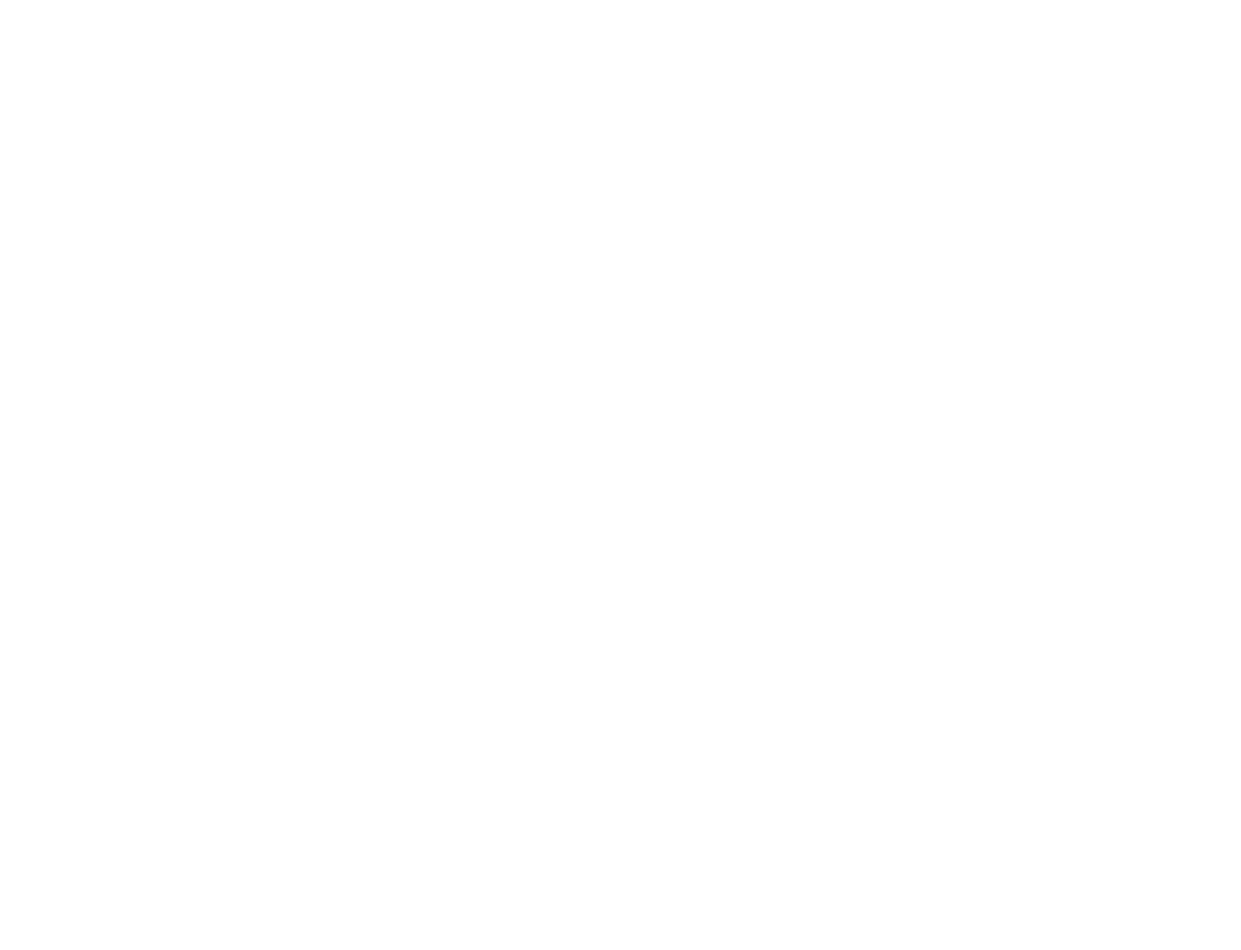
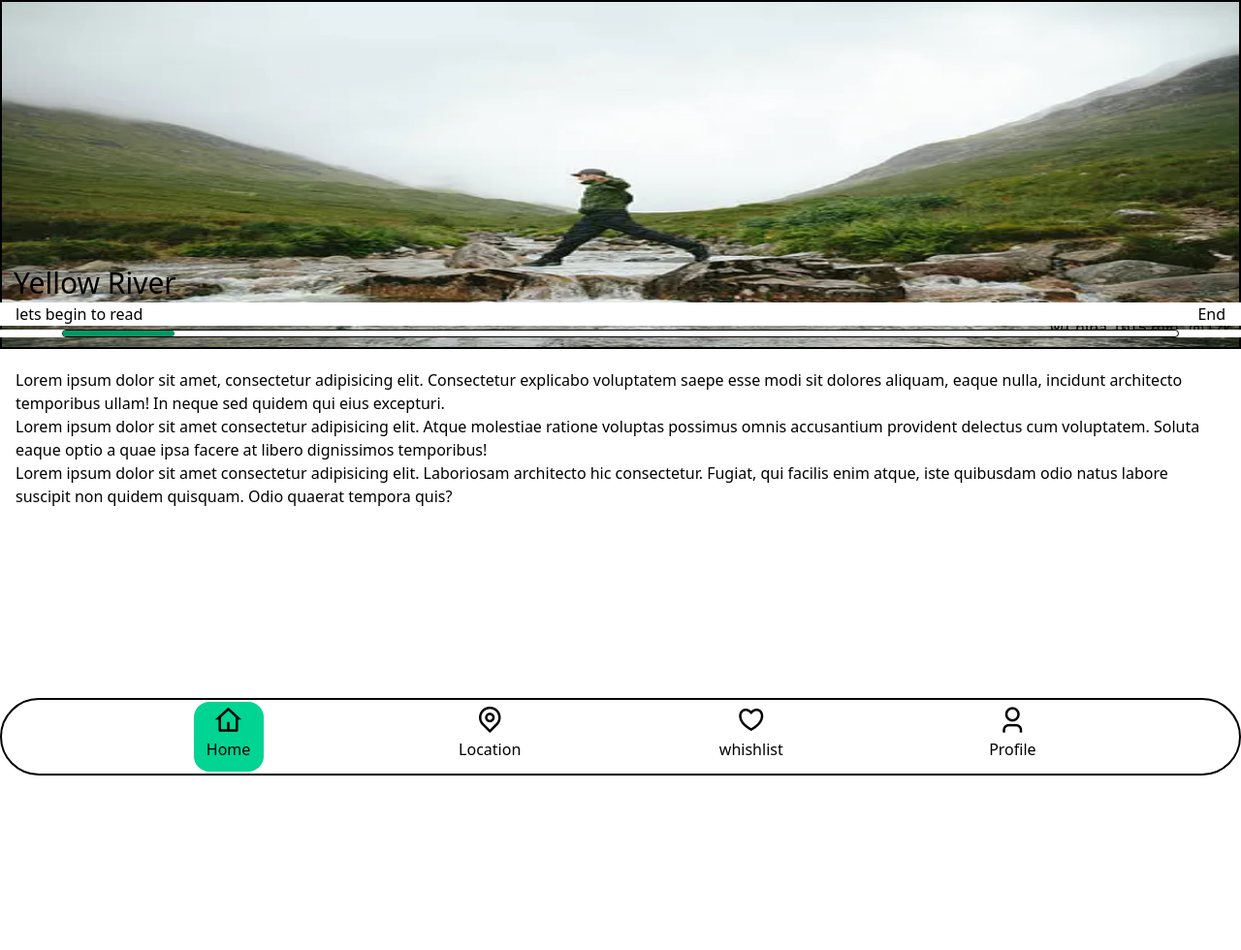
Before and after one commit to abdellahMdi/ViaBlog-Inspiration-Blog-de-Voyage, a plain HTML site: page detailes.html in a window 1280 px wide. Shown: the whole page at 97% size. Before the commit the page ends 800 px from the top, so only its background shows below. Drawn offline with nearby package versions, Linux system fonts and the light colour scheme.

Commit message:
finished the html and tailwindcss code of the detaile page

```diff
--- a/detailes.html
+++ b/detailes.html
@@ -1,11 +1,80 @@
 <!DOCTYPE html>
 <html lang="en">
+
 <head>
-    <meta charset="UTF-8">
-    <meta name="viewport" content="width=device-width, initial-scale=1.0">
+    <meta charset="UTF-8" />
+    <meta name="viewport" content="width=device-width, initial-scale=1.0" />
+    <script src="https://cdn.jsdelivr.net/npm/@tailwindcss/browser@4"></script>
+    <link href="
+https://cdn.jsdelivr.net/npm/remixicon@4.9.1/fonts/remixicon.min.css
+" rel="stylesheet" />
     <title>Document</title>
 </head>
-<body>
 
+<body class="min-h-screen">
+    <div class="min-h-screen">
+        <div class="border-2 absolute top-0 right-0 h-[45%] w-full">
+            <img class="absolute w-full h-full" src="images/hik.webp" alt="">
+            <p class="absolute right-34 bottom-2">China</p>
+            <div class="absolute right-45 bottom-2">
+                <i class="ri-map-pin-line"></i>
+            </div>
+            <p class="absolute right-15.5 bottom-2">15 min</p>
+            <div class="absolute right-28 bottom-2">
+                <i class="ri-time-line"></i>
+            </div>
+            <p class="absolute right-2 bottom-2">12k</p>
+            <div class="absolute right-9 bottom-2">
+                <i class="ri-eye-line"></i>
+            </div>
+            <h1 class="absolute bottom-12 left-3 text-3xl ">Yellow River</h1>
+            <p class="absolute bottom-6 left-7 ">By lan Jacobson</p>
+        </div>
+        <div class="flex items-center px-4 justify-between w-full absolute top-78 bg-[#ffffff]">
+            <h3>lets begin to read</h3>
+            <h3 >End</h3>
+        </div>
+        <div class=" absolute top-85 flex justify-center w-full h-2 bg-[#ffffff]">
+            <div class="flex border-1 w-[90%] rounded-full h-full">
+                <div class="bg-emerald-600 w-[10%] rounded-full h-full"></div>
+            </div>
+        </div>
+        <div class=" w-full h-150 absolute top-95">
+            <p class="px-4">
+                Lorem ipsum dolor sit amet, consectetur adipisicing elit. Consectetur explicabo voluptatem saepe esse modi sit dolores aliquam, eaque nulla, incidunt architecto temporibus ullam! In neque sed quidem qui eius excepturi. <br>
+                Lorem ipsum dolor sit amet consectetur adipisicing elit. Atque molestiae ratione voluptas possimus omnis accusantium provident delectus cum voluptatem. Soluta eaque optio a quae ipsa facere at libero dignissimos temporibus! <br>
+                Lorem ipsum dolor sit amet consectetur adipisicing elit. Laboriosam architecto hic consectetur. Fugiat, qui facilis enim atque, iste quibusdam odio natus labore suscipit non quidem quisquam. Odio quaerat tempora quis?
+            </p>
+        </div>
+        <div class="border-2 flex justify-evenly items-center fixed bottom-0 left-0 rounded-full bg-[#ffffff] z-4 w-full h-20 ">
+            <div class="flex flex-col items-center bg-emerald-400 hover:bg-emerald-600 w-18 h-18 rounded-2xl" >
+                <div class="text-3xl" >
+                    <i class="ri-home-4-line "></i>
+                </div>
+                <h6>Home</h6>
+            </div>
+
+            <div class="flex flex-col items-center hover:bg-emerald-600 w-18 h-18 rounded-2xl" >
+                <div class="text-3xl">
+                    <i class="ri-map-pin-line"></i>
+                </div>
+                <h6>Location</h6>
+            </div>
+            <div class="flex flex-col items-center hover:bg-emerald-600 w-18 h-18 rounded-2xl" >
+                <div class="text-3xl">
+                    <i class="ri-heart-3-line"></i>
+                </div>
+                <h6>whishlist</h6>
+            </div>
+            <div class="flex flex-col items-center hover:bg-emerald-600 w-18 h-18 rounded-2xl" >
+                <div class="text-3xl">
+                    <i class="ri-user-3-line"></i>
+                </div>
+                <h6>Profile</h6>
+
+            </div>
+        </div>
+    </div>
 </body>
+
 </html>
```
Also changed, not shown: home.html (+14 -14 lines).
